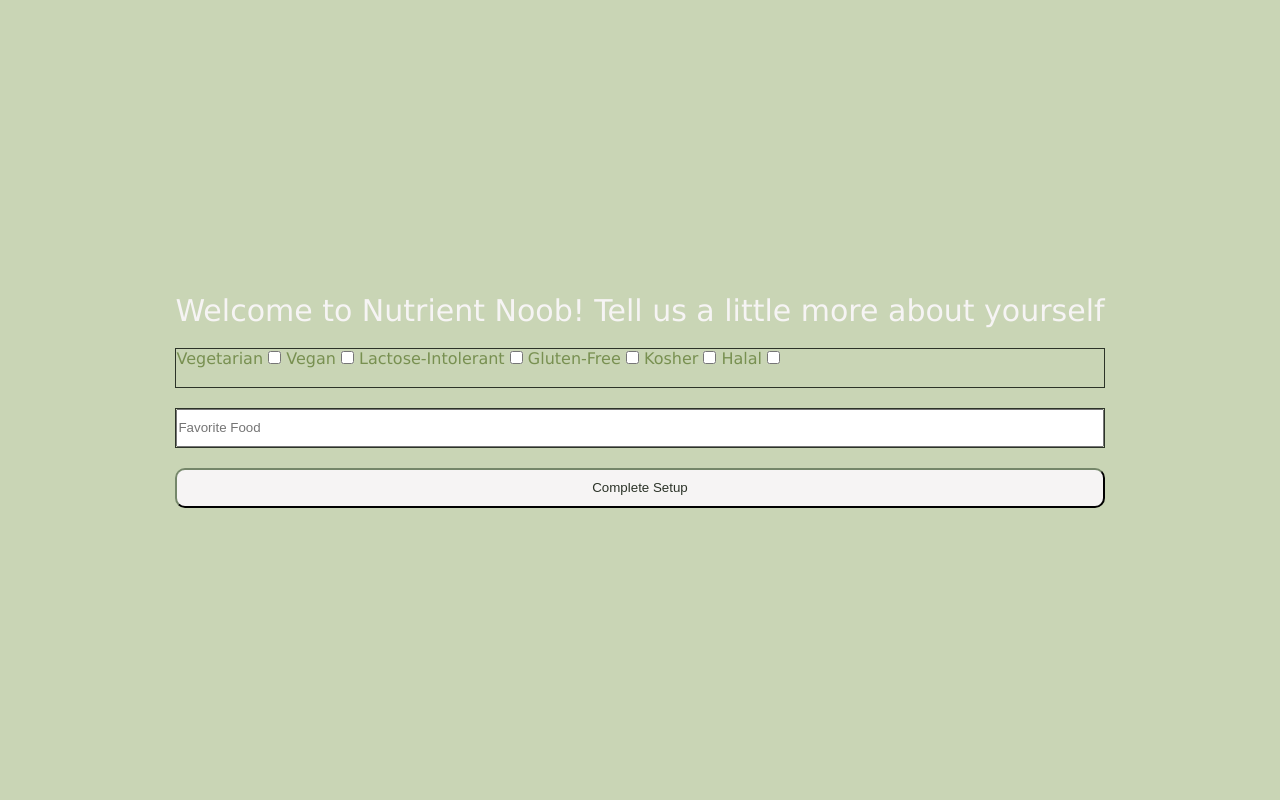
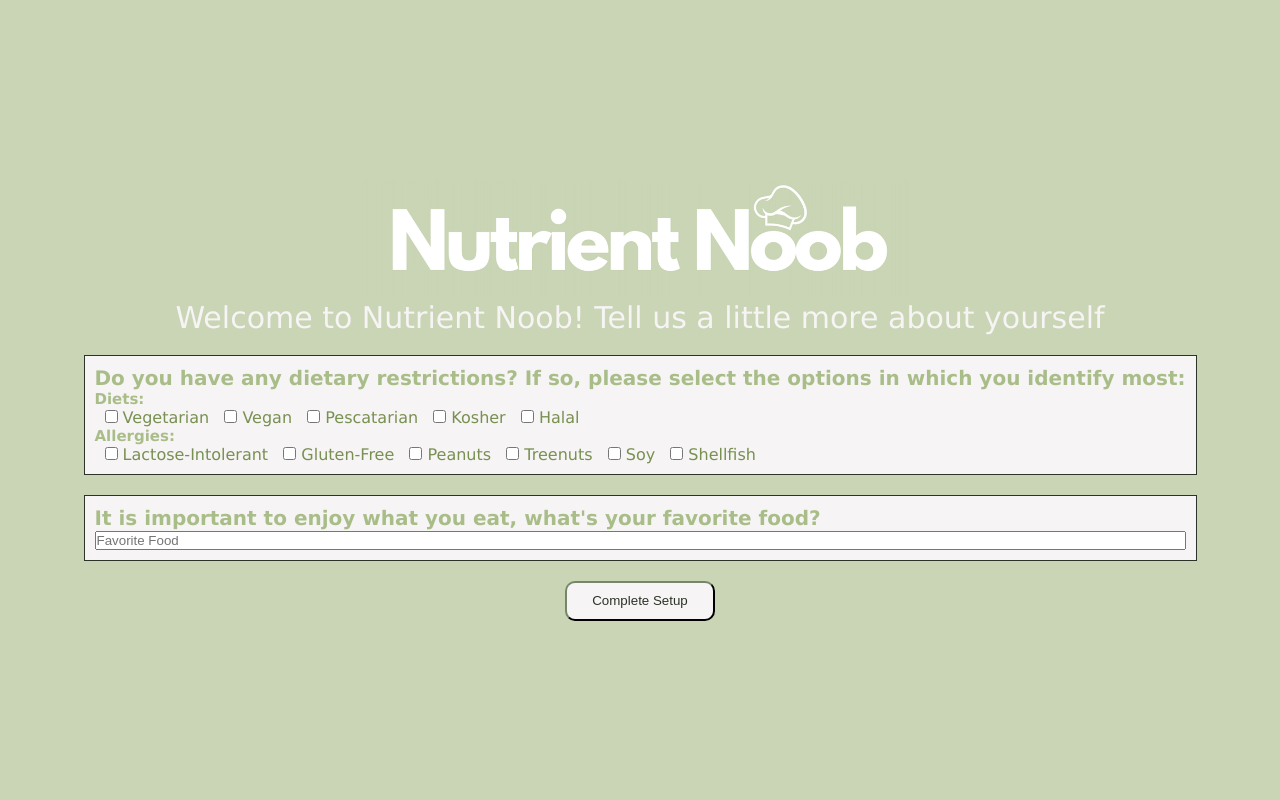
Before and after one commit to sebtezak/NutrientNoob_Flask, a Flask app: page /usersetup in a window 1280 px wide. Run offline with Flask 3, Linux system fonts and the light colour scheme.

Commit message:
styling updates (spacing) to the user account page and formatting the user setup page

```diff
--- a/static/style.css
+++ b/static/style.css
@@ -108,6 +108,28 @@
     background-color: #A9BD89;
 }
 
+#completeSetupBtn{
+    text-align: center;
+}
+
+#completeSetupBtn button{
+    height: 40px;
+    width: 150px;
+    color: #2C3328;
+    background-color: #F6F4F4;
+    margin-top: 20px;
+    border-radius: 10px;
+    border-color: #2C3328;
+    cursor: pointer;
+}
+
+#completeSetupBtn button:hover{
+    color: #2C3328;
+    background-color: #A1A78B;
+    color:#F6F4F4;
+    border-color: #f6f6f6;
+}
+
 /*Login and Sign Up form styling*/
 *{
     margin: 0;
@@ -132,8 +154,24 @@
 form .inputField {
     margin-top: 20px;
     width: 100%;
-    height: 40px;
+    /*height: 40px;*/
+    padding: 10px;
+    background-color: #f6f4f4;
     border: 1px solid #2C3328;
+}
+
+.inputField input[name="dietary_restriction"]{
+    margin-left: 10px;
+}
+
+#setupQuestion{
+    font-size: 20px;
+
+}
+
+#allergyQuestion{
+    font-size: 15px;
+
 }
 
 form .input {
@@ -429,3 +467,25 @@
     font-size: 10px;
     margin-bottom: 10px;
 }
+
+#accountInfo{
+    margin-left: 35px;
+    margin-top: 50px;
+}
+
+#accountInfo h2{
+    margin-bottom: 10px;
+}
+
+#accountInfo p{
+    margin-bottom: 5px;
+}
+
+#setupLogo{
+    text-align: center;
+}
+
+#setupLogo img{
+    max-width: 50%;
+    height: auto;
+}
--- a/templates/usersetup.html
+++ b/templates/usersetup.html
@@ -16,6 +16,10 @@
 <body>
     <section class="container userForms">
         <div class="usersetup">
+            <div id="setupLogo">
+                <img src="{{ url_for('static', filename='Nutrient Noob Logo.png') }}">
+            </div>
+
             <header id="idTitle">Welcome to Nutrient Noob! Tell us a little more about yourself</header>
 
             <!--Actual info regarding user setup goes here-->
@@ -23,22 +27,49 @@
 
                 <!-- Dietary restrictions -->
                 <div class="inputField">
+                    <h2 id="setupQuestion">Do you have any dietary restrictions? If so, please select the options in which you identify most:</h2>
+                    <h2 id="allergyQuestion">Diets:</h2>
+
+                    <input type="checkbox" id="vegetarian" name="dietary_restriction" value="Vegetarian">
                     <label for="vegetarian">Vegetarian</label>
-                    <input type="checkbox" id="vegetarian" name="dietary_restriction" value="Vegetarian">
+
+                    <input type="checkbox" id="vegan" name="dietary_restriction" value="Vegan">
                     <label for="vegan">Vegan</label>
-                    <input type="checkbox" id="vegan" name="dietary_restriction" value="Vegan">
+
+                    <input type="checkbox" id="pescatarian" name="dietary_restriction" value="Pescatarian">
+                    <label for="pescatarian">Pescatarian</label>
+
+                    <input type="checkbox" id="kosher" name="dietary_restriction" value="Kosher">
+                    <label for="kosher">Kosher</label>
+
+                    <input type="checkbox" id="halal" name="dietary_restriction" value="Halal">
+                    <label for="halal">Halal</label>
+
+                    <h2 id="allergyQuestion">Allergies:</h2>
+
+                    <input type="checkbox" id="lactose-intolerant" name="dietary_restriction" value="Lactose-Intolerant">
                     <label for="lactose-intolerant">Lactose-Intolerant</label>
-                    <input type="checkbox" id="lactose-intolerant" name="dietary_restriction" value="Lactose-Intolerant">
+
+                    <input type="checkbox" id="gluten-free" name="dietary_restriction" value="Gluten-Free">
                     <label for="gluten-free">Gluten-Free</label>
-                    <input type="checkbox" id="gluten-free" name="dietary_restriction" value="Gluten-Free">
-                    <label for="kosher">Kosher</label>
-                    <input type="checkbox" id="kosher" name="dietary_restriction" value="Kosher">
-                    <label for="halal">Halal</label>
-                    <input type="checkbox" id="halal" name="dietary_restriction" value="Halal">
+
+                    <input type="checkbox" id="peanuts" name="dietary_restriction" value="peanuts">
+                    <label for="peanuts">Peanuts</label>
+
+                    <input type="checkbox" id="treenuts" name="dietary_restriction" value="Treenuts">
+                    <label for="treenuts">Treenuts</label>
+
+                    <input type="checkbox" id="soy" name="dietary_restriction" value="Soy">
+                    <label for="soy">Soy</label>
+
+                    <input type="checkbox" id="shellfish" name="dietary_restriction" value="Shellfish">
+                    <label for="shellfish">Shellfish</label>
+
                 </div>
 
                 <!-- Favorite food -->
                 <div class="inputField">
+                    <h2 id="setupQuestion">It is important to enjoy what you eat, what's your favorite food?</h2>
                     <input class="input" type="text" id="favorite_food" placeholder="Favorite Food">
                 </div>
 
```
